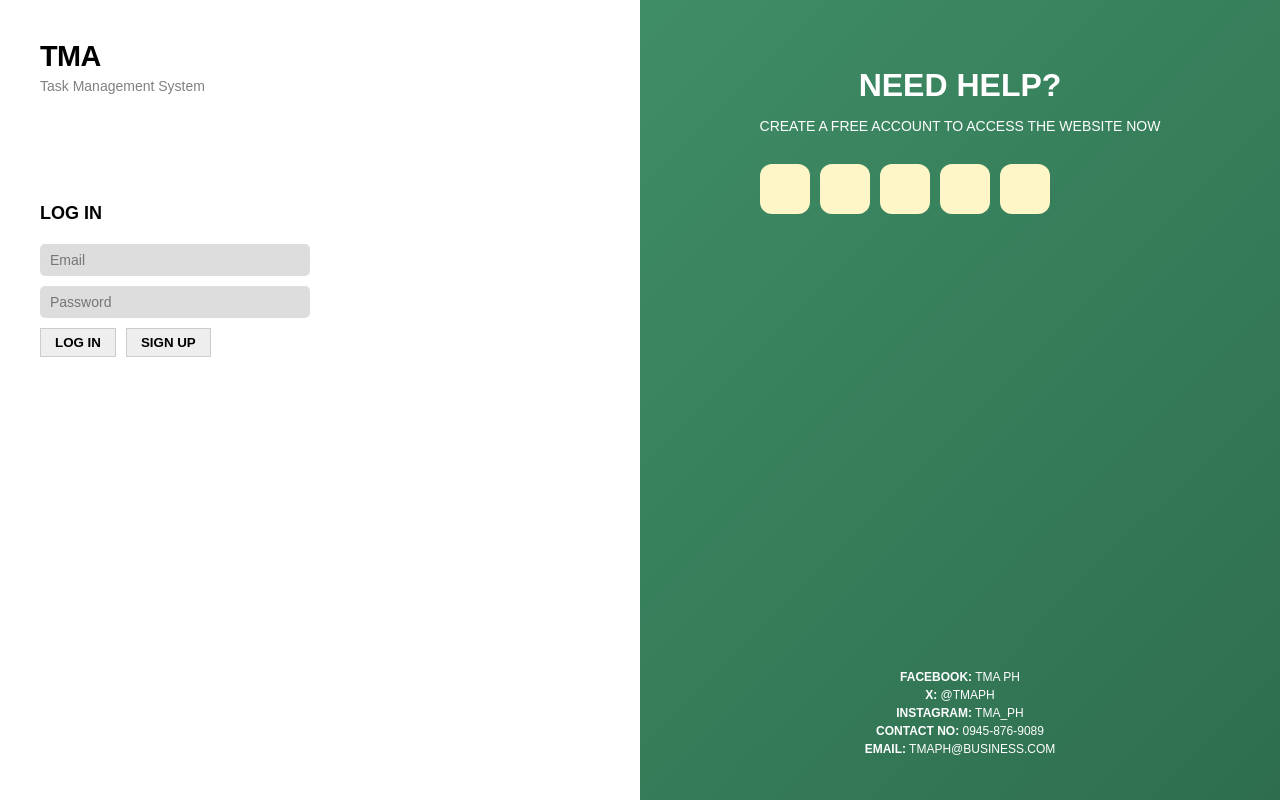
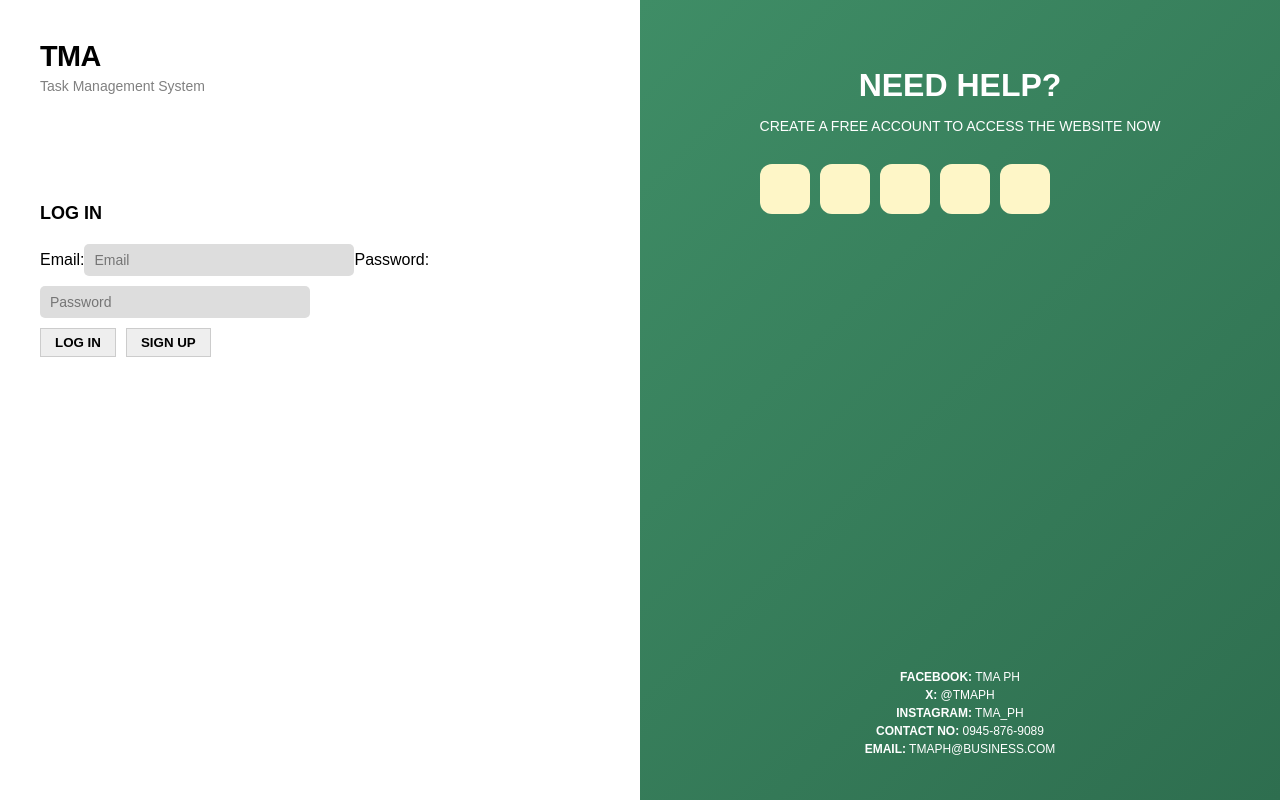
Before and after one commit to carlanthonyyyyy/task_management, a React (Create React App) app: page / in a window 1280 px wide. Built offline with nearby package versions, Linux system fonts and the light colour scheme.

Commit message:
simple improvements to ui and errors

```diff
--- a/src/Login.js
+++ b/src/Login.js
@@ -7,28 +7,36 @@ import './App.css';
 function Login() {
   const [email, setEmail] = useState('');
   const [password, setPassword] = useState('');
+  const [error, setError] = useState('');
+  const [loading, setLoading] = useState(false);
   const navigate = useNavigate();
 
-  const handleLogin = async () => {
+  const handleLogin = async (e) => {
+    e.preventDefault();
+
     // Input validation
     if (!email && !password) {
-      alert('Please enter your email and password.');
+      setError('Please enter your email and password.');
       return;
     } else if (!email) {
-      alert('Please enter your email.');
+      setError('Please enter your email.');
       return;
     } else if (!password) {
-      alert('Please enter your password.');
+      setError('Please enter your password.');
       return;
     }
 
-    // Firebase login
+    setError('');
+    setLoading(true);
+
     try {
       await signInWithEmailAndPassword(auth, email, password);
       alert('Logged in successfully!');
       navigate('/Home');
-    } catch (error) {
-      alert(error.message); // Keep default Firebase message
+    } catch (err) {
+      setError(err.message);
+    } finally {
+      setLoading(false);
     }
   };
 
@@ -42,22 +50,38 @@ function Login() {
         </div>
         <div className="login-box">
           <h2>LOG IN</h2>
+          <form onSubmit={handleLogin}>
+            <label htmlFor="email">Email:</label>
             <input
+              id="email"
               type="email"
               placeholder="Email"
               value={email}
               onChange={(e) => setEmail(e.target.value)}
+              aria-label="Email"
             />
+
+            <label htmlFor="password">Password:</label>
             <input
+              id="password"
               type="password"
               placeholder="Password"
               value={password}
               onChange={(e) => setPassword(e.target.value)}
+              aria-label="Password"
             />
+
+            {error && <p className="error-message">{error}</p>}
+
             <div className="auth-buttons">
-            <button onClick={handleLogin}>LOG IN</button>
-            <button onClick={() => navigate('/signup')}>SIGN UP</button>
+              <button type="submit" disabled={loading}>
+                {loading ? 'Logging in...' : 'LOG IN'}
+              </button>
+              <button type="button" onClick={() => navigate('/signup')}>
+                SIGN UP
+              </button>
             </div>
+          </form>
         </div>
       </div>
 
```
Lines whose indentation alone changed are shown as unchanged.
